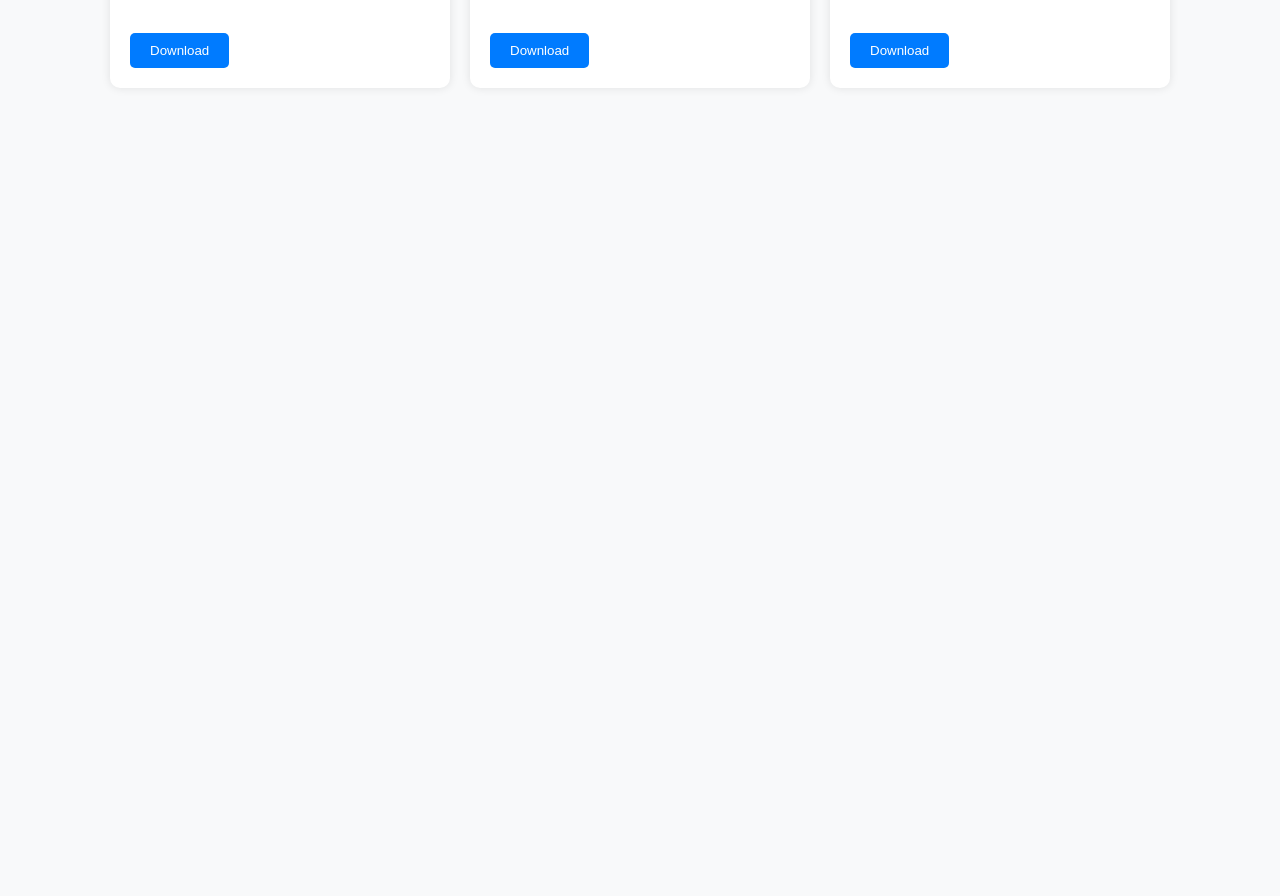
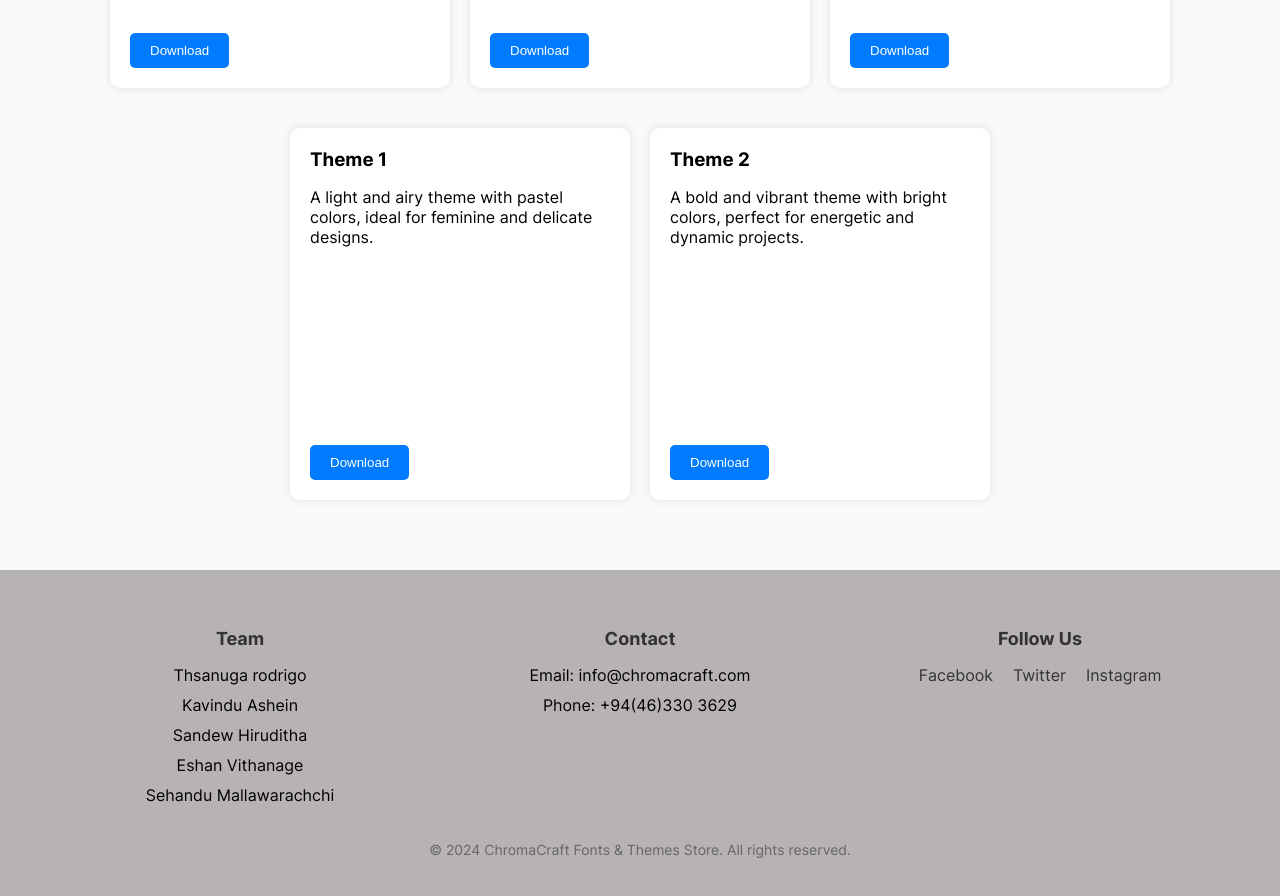
Before and after one commit to ChromaCraftDev/website, a React (Create React App) app in the folder my-react-app/: page / in a window 1280 px wide. Shown: the part 1420-2316 px from the top of the page. Before the commit the page ends 1578 px from the top, so only its background shows below. Built offline with nearby package versions, Linux system fonts and the light colour scheme.

Commit message:
Added the footer

```diff
--- a/my-react-app/src/App.css
+++ b/my-react-app/src/App.css
@@ -160,3 +160,60 @@ header p {
   font-family: 'CustomFont';
   border-radius: 10px;
 }
+
+.footer {
+  background-color: #b8b3b3;
+  padding: 40px 20px;
+  text-align: center;
+}
+
+.footer-content {
+  display: flex;
+  justify-content: space-between;
+  max-width: 1200px;
+  margin: 0 auto;
+}
+
+.footer-section {
+  flex: 1;
+}
+
+.footer-section h3 {
+  font-size: 18px;
+  margin-bottom: 15px;
+  color: #333;
+}
+
+.footer-section ul {
+  list-style: none;
+  padding: 0;
+}
+
+.footer-section ul li {
+  margin-bottom: 10px;
+}
+
+.social-links {
+  display: flex;
+  justify-content: center;
+}
+
+.social-links li {
+  margin: 0 10px;
+}
+
+.social-links a {
+  color: #333;
+  text-decoration: none;
+  transition: color 0.3s ease;
+}
+
+.social-links a:hover {
+  color: #007bff;
+}
+
+.copyright {
+  margin-top: 20px;
+  font-size: 14px;
+  color: #666;
+}
--- a/my-react-app/src/App.jsx
+++ b/my-react-app/src/App.jsx
@@ -62,9 +62,42 @@ function App() {
           <Theme name="Theme 1" description="A light and airy theme with pastel colors, ideal for feminine and delicate designs." />
           <Theme name="Theme 2" description="A bold and vibrant theme with bright colors, perfect for energetic and dynamic projects." />
           <Theme name="Theme 3" description="A sleek and modern theme with minimalist design elements, great for professional portfolios." />
+          <Theme name="Theme 1" description="A light and airy theme with pastel colors, ideal for feminine and delicate designs." />
+          <Theme name="Theme 2" description="A bold and vibrant theme with bright colors, perfect for energetic and dynamic projects." />
           {/* Add more Theme components here for additional themes */}
         </div>
       </div>
+      <footer className="footer">
+  <div className="footer-content">
+    <div className="footer-section">
+      <h3>Team</h3>
+      <ul>
+        <li>Thsanuga rodrigo</li>
+        <li>Kavindu Ashein</li>
+        <li>Sandew Hiruditha</li>
+        <li>Eshan Vithanage</li>
+        <li>Sehandu Mallawarachchi</li>
+      </ul>
+    </div>
+    <div className="footer-section">
+      <h3>Contact</h3>
+      <ul>
+        <li>Email: info@chromacraft.com</li>
+        <li>Phone: +94(46)330 3629</li>
+      </ul>
+    </div>
+    <div className="footer-section">
+      <h3>Follow Us</h3>
+      <ul className="social-links">
+        <li><a href="https://www.facebook.com/chromacraft" target="_blank" rel="noopener noreferrer">Facebook</a></li>
+        <li><a href="https://www.twitter.com/chromacraft" target="_blank" rel="noopener noreferrer">Twitter</a></li>
+        <li><a href="https://www.instagram.com/chromacraft" target="_blank" rel="noopener noreferrer">Instagram</a></li>
+      </ul>
+    </div>
+  </div>
+  <p className="copyright">&copy; 2024 ChromaCraft Fonts & Themes Store. All rights reserved.</p>
+</footer>
+
     </div>
   );
 }
```
